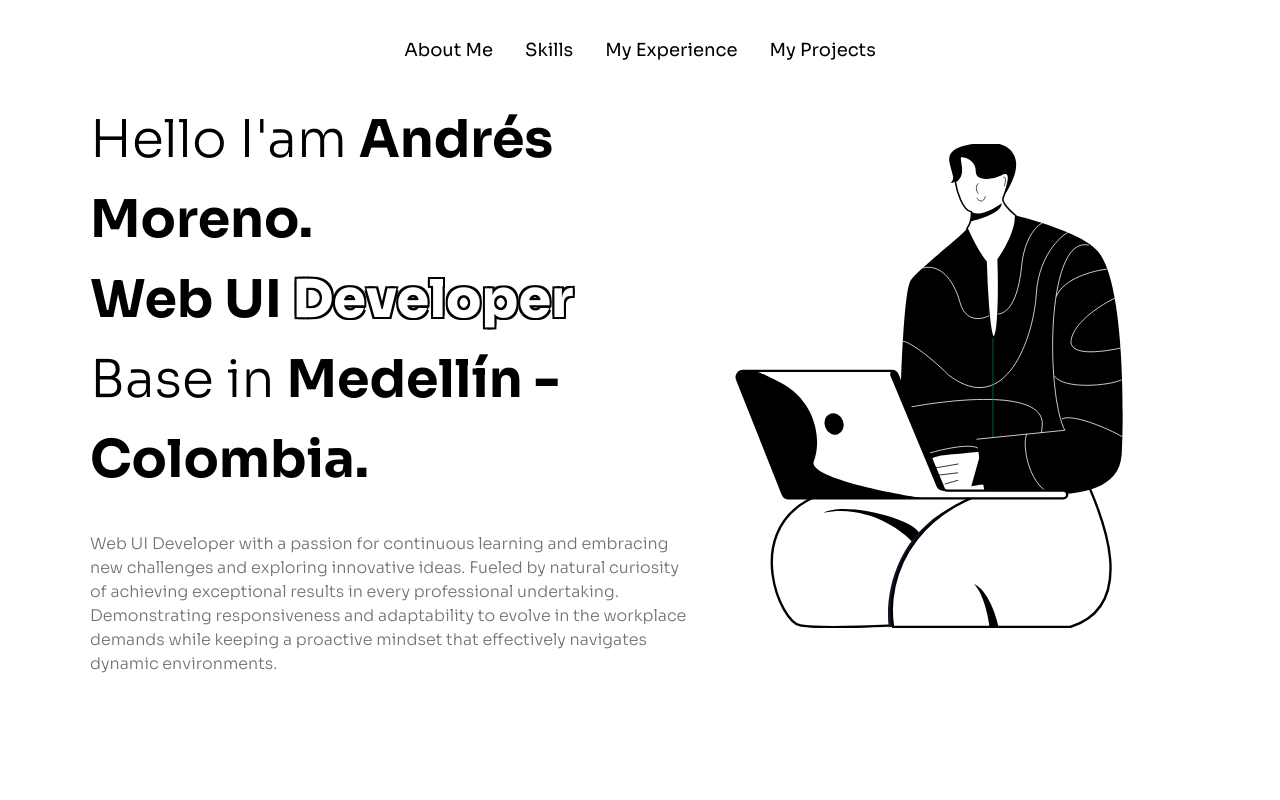
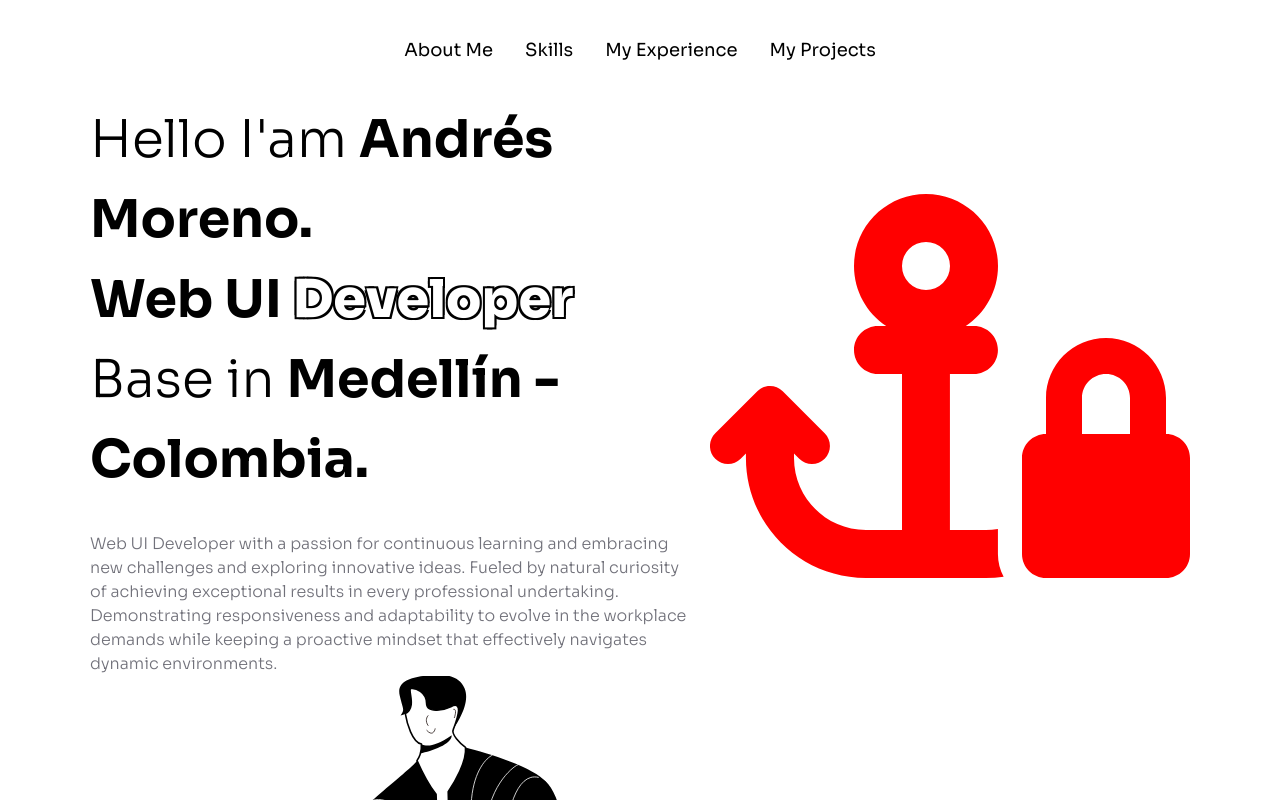
Before and after one commit to andresmorenoj/andresmorenoj, a Next.js app: page / in a window 1280 px wide. Shown: the top 800 px of the page. Built offline with nearby package versions, Linux system fonts and the light colour scheme.

Commit message:
feat: icon component created

```diff
--- a/package.json
+++ b/package.json
@@ -14,6 +14,7 @@
     "next": "14.1.3",
     "react": "18",
     "react-dom": "18",
+    "react-icons": "5.0.1",
     "styled-components": "6.1.8"
   },
   "devDependencies": {
--- /dev/null
+++ b/src/components/atoms/Icon/Icon.component.tsx
@@ -0,0 +1,19 @@
+import { IconType, IconContext } from "react-icons";
+
+interface IIcon {
+  iconType: IconType;
+  size?: number;
+  color?: string;
+}
+
+export const Icon: React.FC<IIcon> = ({ iconType, size, color, ...props }) => (
+  <IconContext.Provider
+    value={{
+      color: color || "black",
+      className: "global-icon",
+      size: (size || 20) + 'em',
+    }}
+  >
+    <i>{iconType(props)}</i>
+  </IconContext.Provider>
+);
--- a/src/components/atoms/ImageFigure/ImageFigure.styled.tsx
+++ b/src/components/atoms/ImageFigure/ImageFigure.styled.tsx
@@ -5,8 +5,6 @@ import { IImage } from "./ImageFigure.component";
 export const StyledImageContainer = styled.figure<IImage>(
   ({ width }) => `
 	position: relative;
-	margin: 0;
-	padding: 0;
 	width: ${width.toString()}%;
 	max-width: 420px;
 	height: auto;
--- a/src/components/atoms/index.ts
+++ b/src/components/atoms/index.ts
@@ -2,3 +2,4 @@ export * from './MenuItem/MenuItem.component';
 export * from './Heading/Heading.component';
 export * from './Text/Text.component';
 export * from './ImageFigure/ImageFigure.component';
+export * from './Icon/Icon.component';
--- a/src/components/organisms/IntroductionSection/IntroductionSection.component.tsx
+++ b/src/components/organisms/IntroductionSection/IntroductionSection.component.tsx
@@ -1,7 +1,8 @@
+import { FaAnchorLock } from "react-icons/fa6";
 import { contentData } from "@constants/index";
 
 import { TextsContentContainer } from "@components/molecules";
-import { Heading, Text, ImageFigure } from "@components/atoms";
+import { Heading, Text, ImageFigure, Icon } from "@components/atoms";
 
 import { StyledSectionContainer } from "./IntroductionSection.styled";
 
@@ -30,6 +31,7 @@ export const IntroductionSection: React.FC = () => (
         </p>
       }
     />
+      <Icon color="red" iconType={FaAnchorLock} size={30}/>
     <ImageFigure width={100} />
   </StyledSectionContainer>
 );
--- a/src/theme/globals.tsx
+++ b/src/theme/globals.tsx
@@ -49,7 +49,7 @@ export const GlobalStyles = createGlobalStyle(
     h5,
     h6 {
       margin: 0;
-    };
+    }
 
     p {
       margin: 0;
@@ -88,5 +88,14 @@ export const GlobalStyles = createGlobalStyle(
     [hidden] {
       display: none;
     }
+
+    /**
+     * Remove figure margin and padding
+    */
+
+    figure {
+      margin: 0;
+      padding: 0;
+    }
   `
 );
```
Also changed, not shown: 1 other file (tests, documents, lock files or other folders).
